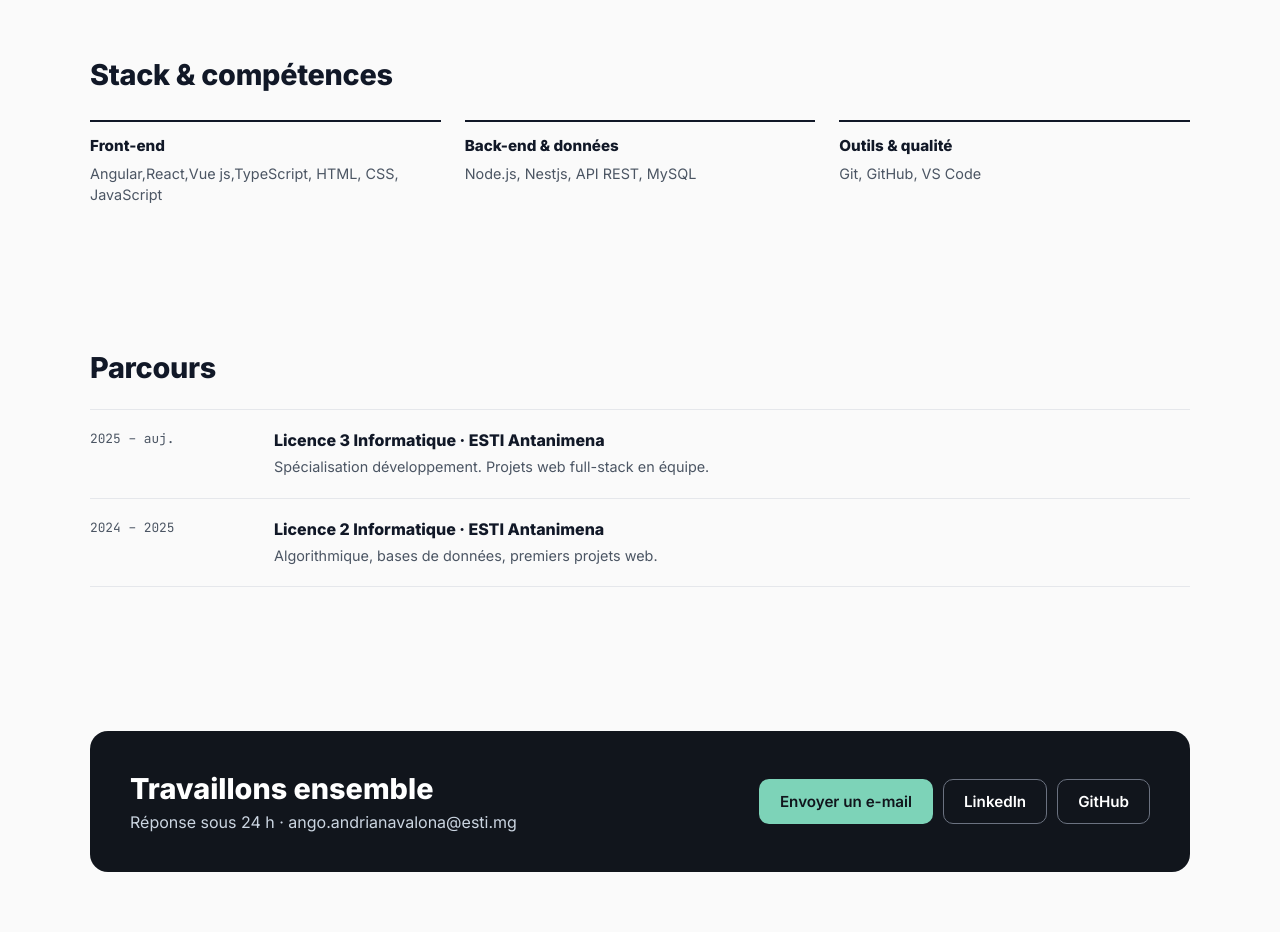
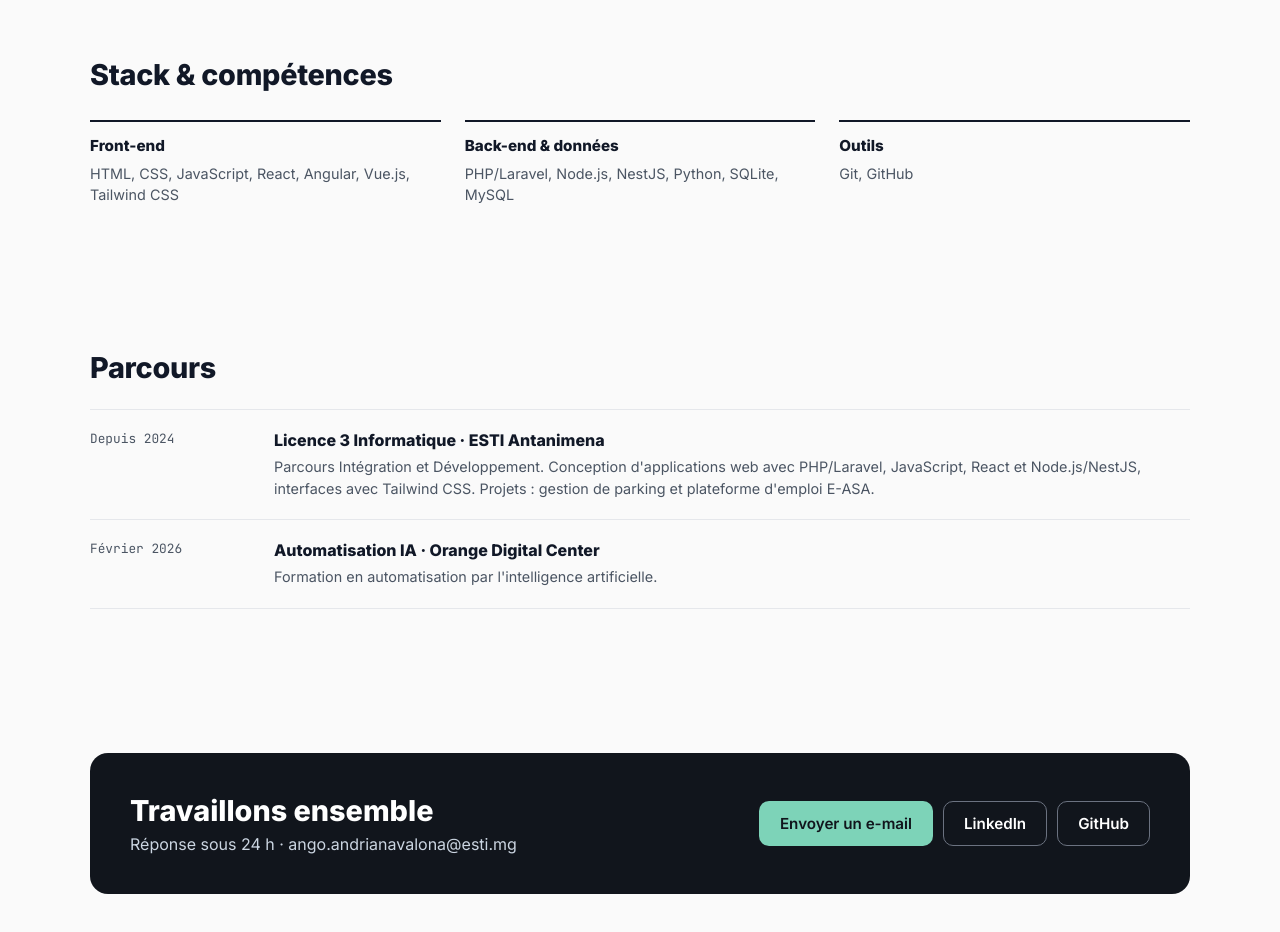
Before and after one commit to andrianavalonaango-dev/portfolio, an Angular app: page / in a window 1280 px wide. Shown: the part 1040-1972 px from the top of the page. Built offline with nearby package versions, Linux system fonts and the light colour scheme; no server answers.

Commit message:
feat: parcours, compétences et contact alignés sur le CV

```diff
--- a/src/app/components/contact/contact.html
+++ b/src/app/components/contact/contact.html
@@ -7,8 +7,8 @@
 
     <div class="contact__actions">
       <a class="btn btn--accent" href="mailto:ton.email@exemple.com">Envoyer un e-mail</a>
-      <a class="btn btn--ghost" href="https://linkedin.com/in/ton-profil" target="_blank" rel="noopener">LinkedIn</a>
-      <a class="btn btn--ghost" href="https://github.com/ton-pseudo" target="_blank" rel="noopener">GitHub</a>
+      <a class="btn btn--ghost" href="https://www.linkedin.com/in/ango-valintsafidy-andrianavalona-97469a373" target="_blank" rel="noopener">LinkedIn</a>
+      <a class="btn btn--ghost" href="https://github.com/andrianavalonaango-dev" target="_blank" rel="noopener">GitHub</a>
     </div>
   </div>
 </section>
--- a/src/app/components/experience/experience.ts
+++ b/src/app/components/experience/experience.ts
@@ -8,14 +8,14 @@ import { Component } from '@angular/core';
 export class Experience {
   steps = [
   {
-      period: '2025 – auj.',
+    period: 'Depuis 2024',
     title: 'Licence 3 Informatique · ESTI Antanimena',
-      text: 'Spécialisation développement. Projets web full-stack en équipe.'
+    text: "Parcours Intégration et Développement. Conception d'applications web avec PHP/Laravel, JavaScript, React et Node.js/NestJS, interfaces avec Tailwind CSS. Projets : gestion de parking et plateforme d'emploi E-ASA."
   },
   {
-      period: '2024 – 2025',
-      title: 'Licence 2 Informatique · ESTI Antanimena',
-      text: 'Algorithmique, bases de données, premiers projets web.'
+    period: 'Février 2026',
+    title: "Automatisation IA · Orange Digital Center",
+    text: "Formation en automatisation par l'intelligence artificielle."
   }
 ];
 }
--- a/src/app/components/skills/skills.ts
+++ b/src/app/components/skills/skills.ts
@@ -7,8 +7,7 @@ import { Component } from '@angular/core';
 })
 export class Skills {
   groups = [
-    { title: 'Front-end', items: 'Angular,React,Vue js,TypeScript, HTML, CSS, JavaScript' },
-    { title: 'Back-end & données', items: 'Node.js, Nestjs, API REST, MySQL' },
-    { title: 'Outils & qualité', items: 'Git, GitHub, VS Code'},
-  ];
-}
+  { title: 'Front-end', items: 'HTML, CSS, JavaScript, React, Angular, Vue.js, Tailwind CSS' },
+  { title: 'Back-end & données', items: 'PHP/Laravel, Node.js, NestJS, Python, SQLite, MySQL' },
+  { title: 'Outils', items: 'Git, GitHub' }
+];}
```
Lines whose indentation alone changed are shown as unchanged.
